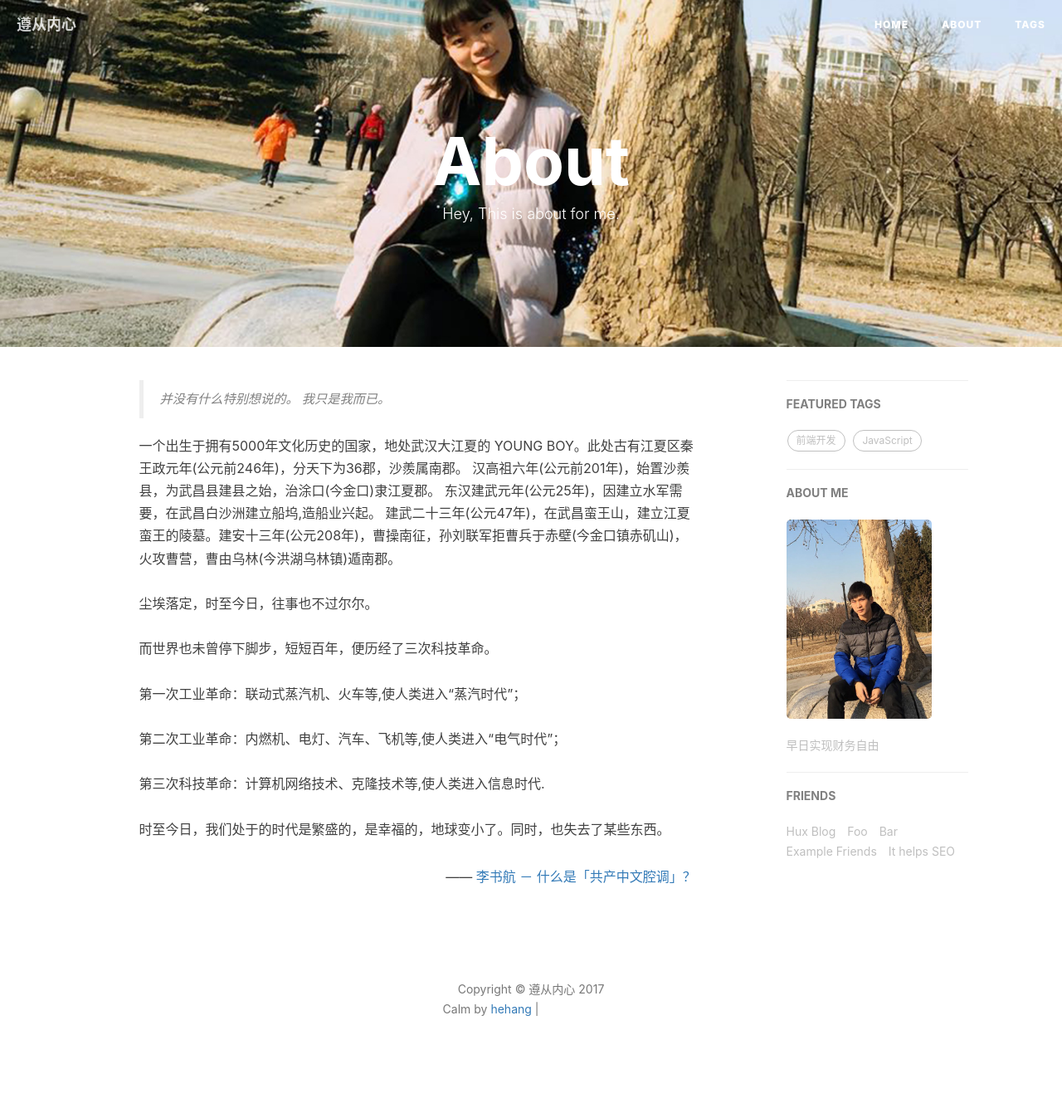
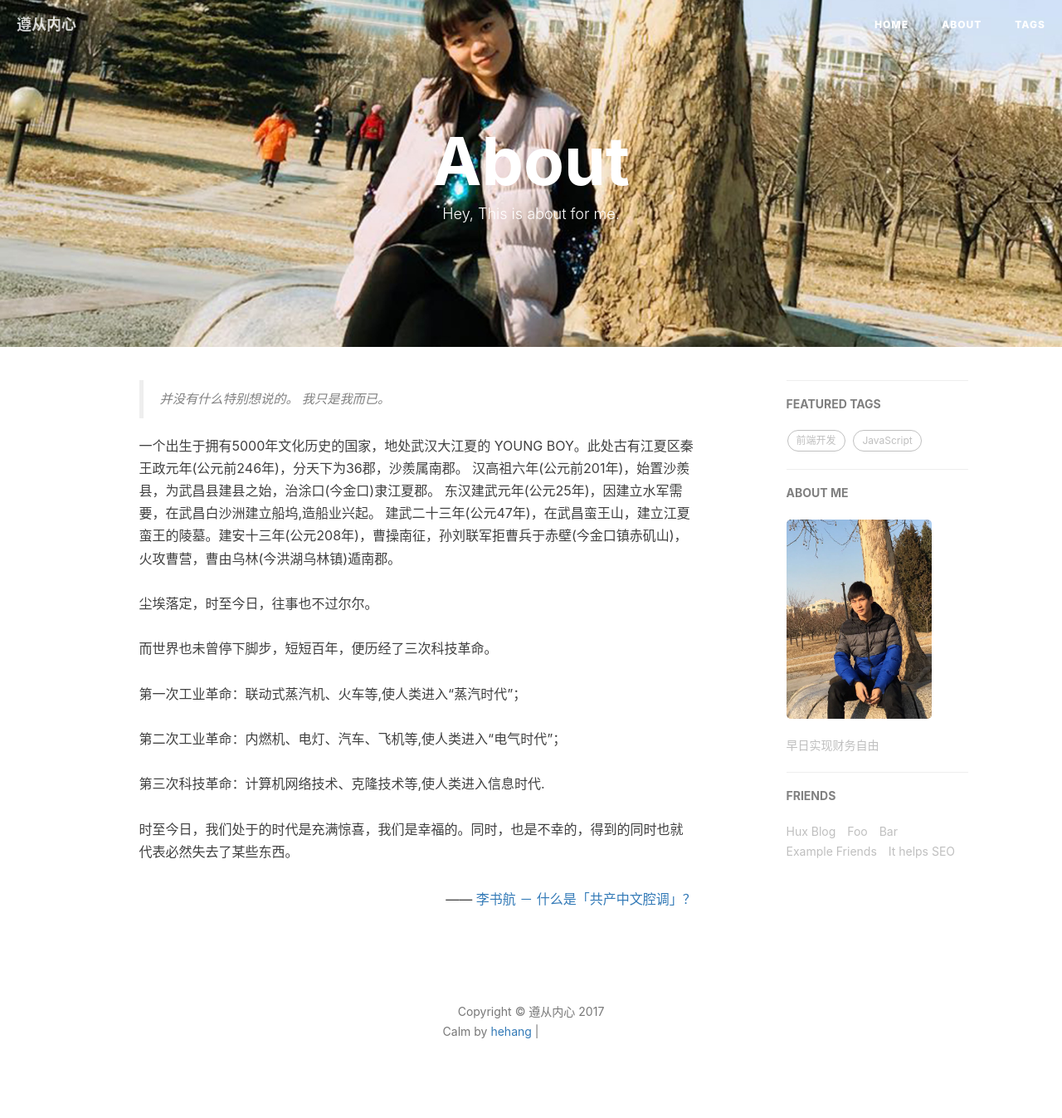
Before and after one commit to everyday02/calm, a Jekyll site: the page built from about.html, in a window 1280 px wide. Shown: the whole page at 83% size. Built offline with Jekyll 4.4.1, drawn with Linux system fonts in a browser that asks for light colours; nearby versions of some CDN libraries; comment, search, counter and statistics services are not loaded; before the commit the page ends 1320 px from its top, so only the background shows below that; grey boxes are pictures that could not be loaded.

Commit message:
update about

```diff
--- a/about.html
+++ b/about.html
@@ -36,7 +36,7 @@ header-img: "img/my-girl.jpg"
     <br/><br/>
     第三次科技革命：计算机网络技术、克隆技术等,使人类进入信息时代.
     <br/><br/>
-    时至今日，我们处于的时代是繁盛的，是幸福的，地球变小了。同时，也失去了某些东西。
+    时至今日，我们处于的时代是充满惊喜，我们是幸福的。同时，也是不幸的，得到的同时也就代表必然失去了某些东西。
 
     <p style="text-align:right;">
         —— <a href="http://www.zhihu.com/question/19687065">李书航 － 什么是「共产中文腔调」？ </a>
```
